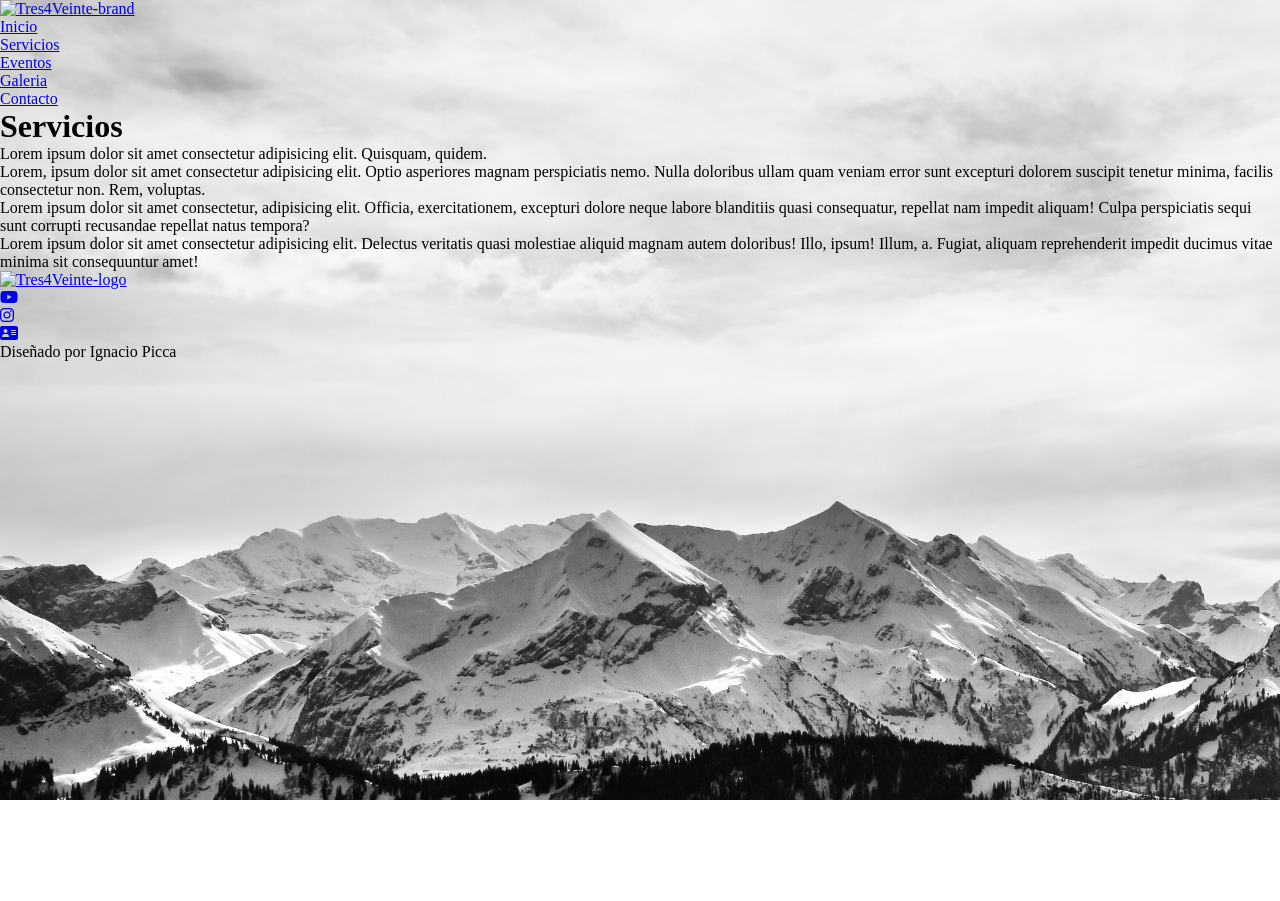
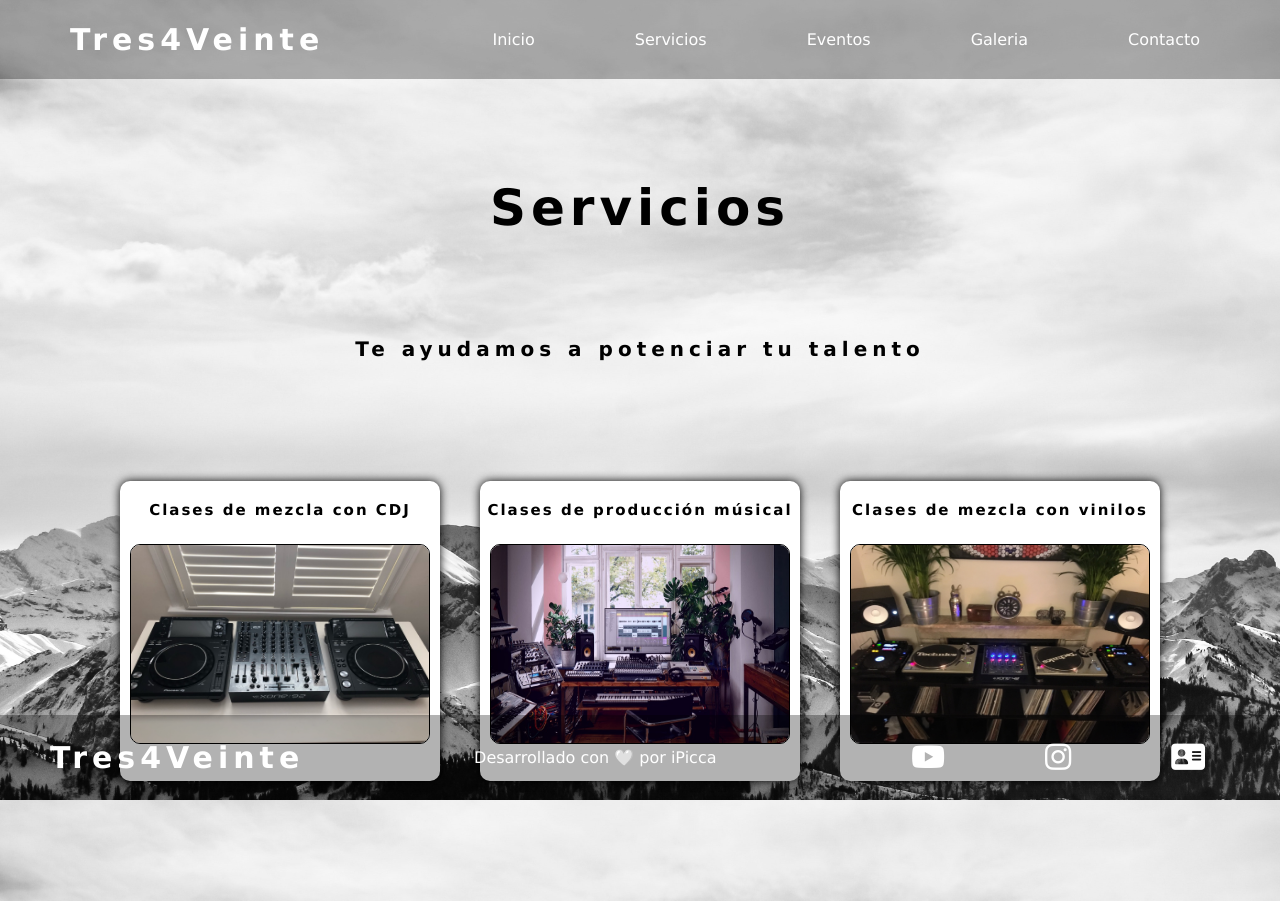
Before and after one commit to IgnacioPicca/tres4veinte, a plain HTML site: page tres4veinte/pages/servicios.html in a window 1280 px wide. Before the commit the page ends 800 px from the top, so only its background shows below. Drawn offline with Linux system fonts and the light colour scheme.

Commit message:
estilado y estructura del index y de servicios

```diff
--- a/tres4veinte/pages/servicios.html
+++ b/tres4veinte/pages/servicios.html
@@ -15,9 +15,9 @@
 <body>
     <header>
         <div class="header-container">
-            <div class="header-logo">
+            <div class="header-title">
                 <a href="../index.html">
-                    <img src="../img/brand.jpg" alt="Tres4Veinte-brand">
+                    <span>Tres4Veinte</span>
                 </a>
             </div>
             <nav class="header-navbar">
@@ -34,33 +34,37 @@
     <main>
         <h1 class="titulo">Servicios</h1>
         <p class="titulo-info">
-            Lorem ipsum dolor sit amet consectetur adipisicing elit.
-            Quisquam, quidem.
+            Te ayudamos a potenciar tu talento
         </p>
         <div id="servicio-container">
-            <div id="servicio1">Lorem, ipsum dolor sit amet consectetur adipisicing elit. Optio asperiores magnam
-                perspiciatis nemo. Nulla doloribus ullam quam veniam error sunt excepturi dolorem suscipit tenetur
-                minima,
-                facilis consectetur non. Rem, voluptas.</div>
-            <div id="servicio2">Lorem ipsum dolor sit amet consectetur, adipisicing elit. Officia, exercitationem,
-                excepturi
-                dolore neque labore blanditiis quasi consequatur, repellat nam impedit aliquam! Culpa perspiciatis
-                sequi
-                sunt corrupti recusandae repellat natus tempora?</div>
-            <div id="servicio3">Lorem ipsum dolor sit amet consectetur adipisicing elit. Delectus veritatis quasi
-                molestiae
-                aliquid magnam autem doloribus! Illo, ipsum! Illum, a. Fugiat, aliquam reprehenderit impedit ducimus
-                vitae
-                minima sit consequuntur amet!</div>
+            <div class="servicio-item-container">
+                <p class="servicio-info">Clases de mezcla con CDJ</p>
+                <div class="servicio-box-img">
+                    <img class="img-servicio" src="../img/servicio1.jpg" alt="">
+                </div>
+            </div>
+            <div class="servicio-item-container">
+                <p class="servicio-info">Clases de producción músical</p>
+                <div class="servicio-box-img">
+                    <img class="img-servicio" src="../img/servicio2.jpg" alt="">
+                </div>
+            </div>
+            <div class="servicio-item-container">
+                <p class="servicio-info">Clases de mezcla con vinilos</p>
+                <div class="servicio-box-img">
+                    <img class="img-servicio" src="../img/servicio3.jpg" alt="">
+                </div>
+            </div>
         </div>
     </main>
     <footer>
         <div class="footer-container">
-            <div class="footer-logo">
+            <div class="footer-title">
                 <a href="../index.html">
-                    <img src="../img/brand.jpg" alt="Tres4Veinte-logo">
+                    <span>Tres4Veinte</span>
                 </a>
             </div>
+            <p class="autor">Desarrollado con 🤍 por <a href="https://github.com/IgnacioPicca">iPicca</a> </p>
             <div class="footer-menu">
                 <ul>
                     <li class="footer-item"><a href="https://www.youtube.com/channel/UCWwNSLKmGwyfevpCmjY66dA"><i
@@ -71,7 +75,7 @@
                             <i class="fa-solid fa-address-card"></i></a>
                     </li>
                 </ul>
-                <p class="autor">Diseñado por Ignacio Picca</p>
+
             </div>
         </div>
     </footer>
--- a/tres4veinte/styles/reset.css
+++ b/tres4veinte/styles/reset.css
@@ -3,3 +3,8 @@
     padding: 0;
     box-sizing: border-box;
 }
+
+a {
+    text-decoration: none;
+    color: #fff;
+}
--- a/tres4veinte/styles/style.css
+++ b/tres4veinte/styles/style.css
@@ -2,4 +2,131 @@ body {
     background-image: url("../img/background-desktop.jpg");
     background-size: cover;
     background-attachment: fixed;
+    font-family: 'Lucida Sans', 'Lucida Sans Regular', 'Lucida Grande', 'Lucida Sans Unicode', Geneva, Verdana, sans-serif;
 }
+
+/* --- Header --- */
+
+.header-container {
+    padding: 20px;
+    display: flex;
+    justify-content: space-between;
+    align-items: center;
+    background-color: rgba(0, 0, 0, 0.3);
+}
+
+.header-navbar ul {
+    display: flex;
+    margin: 10px;
+}
+
+.header-navbar li {
+    margin: 0 50px;
+    list-style: none;
+
+}
+
+.header-title {
+    font-size: 30px;
+    font-weight: bold;
+    color: #fff;
+    margin: 0 50px;
+    letter-spacing: 5px;
+}
+
+/* --- Titulo --- */
+
+.titulo {
+    font-size: 50px;
+    font-weight: bold;
+    letter-spacing: 5px;
+    text-align: center;
+    margin: 100px;
+}
+
+.titulo-info {
+    font-size: 20px;
+    font-weight: bold;
+    letter-spacing: 5px;
+    text-align: center;
+    margin: 100px;
+}
+
+#musica {
+    position: absolute;
+    bottom: 100px;
+    margin-left: 40%;
+    opacity: 0.8;
+}
+
+/* -- Servicios -- */
+
+#servicio-container {
+    display: flex;
+    justify-content: space-between;
+    align-items: center;
+    margin: 100px;
+}
+
+.servicio-item-container {
+    width: 30%;
+    height: 300px;
+    background-color: #fff;
+    border-radius: 10px;
+    box-shadow: 0px 0px 10px #000;
+    justify-content: center;
+    text-align: center;
+    margin: 20px;
+}
+
+.servicio-info {
+    font-size: 15px;
+    font-weight: bold;
+    letter-spacing: 2px;
+    margin-top: 20px;
+}
+
+.servicio-box-img {
+    width: 100%;
+    height: 100%;
+    margin-top: 25px;
+}
+
+.img-servicio {
+    width: 300px;
+    height: 200px;
+    border: #000 solid 1px;
+    border-radius: 10px;
+}
+
+/* -- Footer -- */
+
+.footer-container {
+    display: flex;
+    justify-content: space-between;
+    align-items: center;
+    background-color: rgba(0, 0, 0, 0.3);
+    position: absolute;
+    bottom: 0;
+    width: 100%;
+    color: #fff;
+}
+
+.footer-title {
+    font-size: 30px;
+    font-weight: bold;
+    color: #fff;
+    margin: 0 50px;
+    letter-spacing: 5px;
+}
+
+.footer-container ul {
+    display: flex;
+    margin: 25px;
+    font-size: 30px;
+}
+
+.footer-container li {
+    margin: 0 50px;
+    list-style: none;
+}
```
Also changed, not shown: tres4veinte/index.html (+9 -9 lines), tres4veinte/pages/contacto.html (+6 -5 lines), tres4veinte/pages/eventos.html (+6 -5 lines), tres4veinte/pages/galeria.html (+6 -5 lines), tres4veinte/img/servicio1.jpg (added), tres4veinte/img/servicio2.jpg (added), tres4veinte/img/servicio3.jpg (added).
